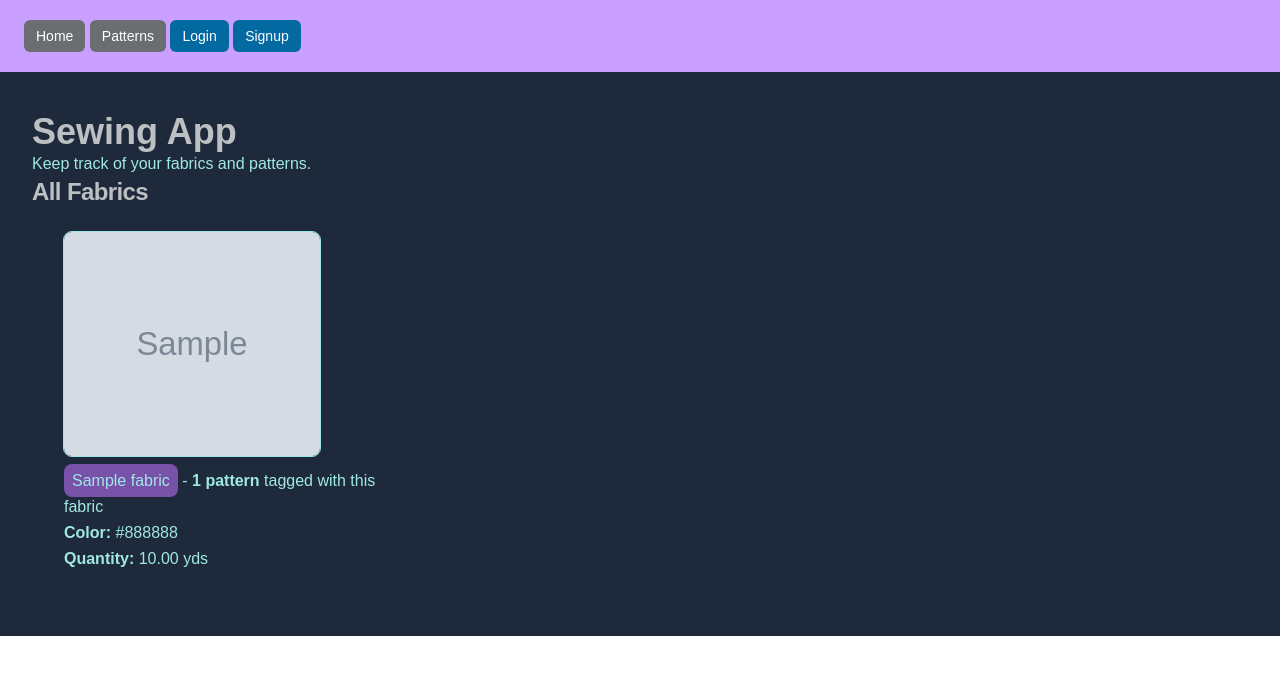
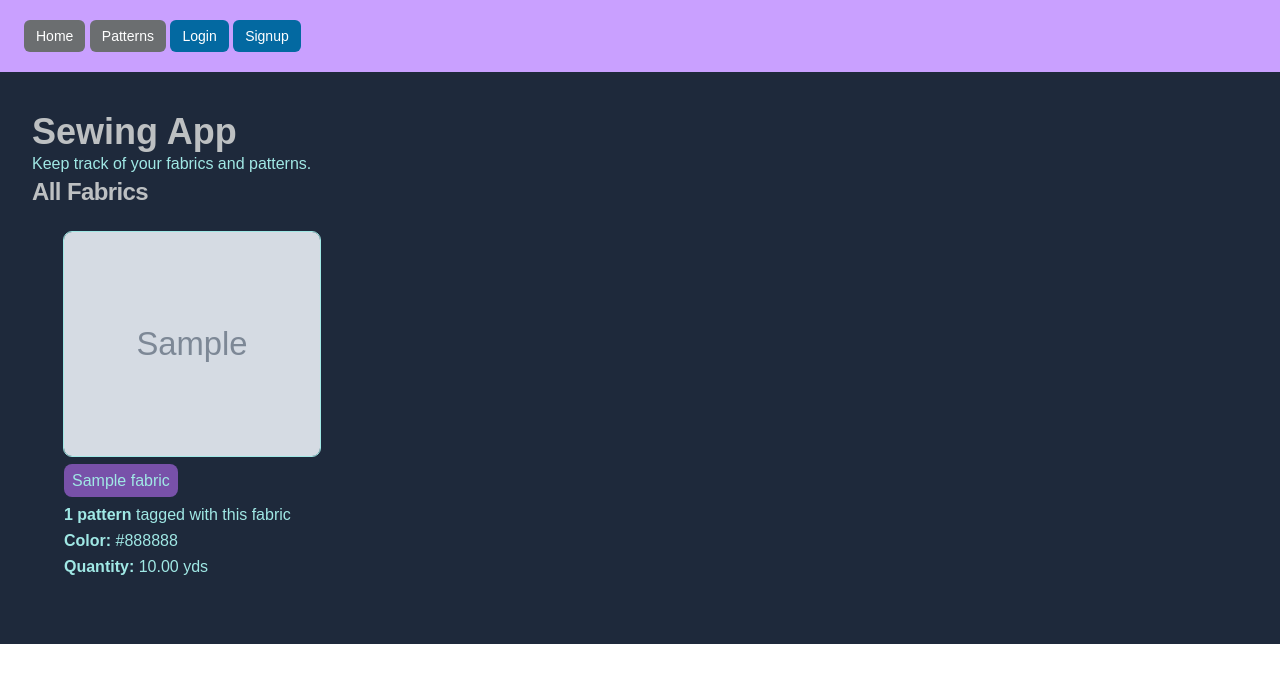
Before and after one commit to kangjoa/sew-serious, a Flask app: page / in a window 1280 px wide. Shown: the top 683 px of the page. Run offline with Flask 2, Linux system fonts and the light colour scheme; tables that the repository leaves empty hold one stand-in row (values such as "Sample post"); grey boxes marked "Sample" are stand-in pictures; style sheets or scripts are compiled from the project's sources.

Commit message:
Update detail styling

```diff
--- a/sewing_app/templates/base.html
+++ b/sewing_app/templates/base.html
@@ -9,7 +9,7 @@
 </head>
 
 <body>
-    <div class="bg-charcoal mx-auto" id="content">
+    <div class="bg-charcoal text-blue mx-auto">
         {% for message in get_flashed_messages() %}
         <p>{{ message }}</p>
         {% endfor %}
@@ -46,8 +46,8 @@
         </div>
         <div>
             {% if current_user.is_authenticated %}
-            <p class="bg-dark-purple text-blue px-6 py-4 mb-1 w-full">You are logged in as {{ current_user.username
-                }}
+            <p class="bg-dark-purple text-blue px-6 py-4 mb-1 w-full">
+                You are logged in as <span class="font-bold">{{ current_user.username }}</span>
             </p>
             {% endif %}
             {% block content %}{% endblock %}
--- a/sewing_app/templates/home.html
+++ b/sewing_app/templates/home.html
@@ -21,14 +21,15 @@
                         </a>
                     </div>
                     <div>
-                        <a href="/fabric/{{ fabric.id }}" class="bg-dark-purple p-2 mt-2 mb-2 rounded-lg">{{ fabric.name
-                            }}</a> -
+                        <a href="/fabric/{{ fabric.id }}" class="bg-dark-purple p-2 mt-2 mb-3 rounded-lg">{{ fabric.name
+                            }}</a>
                         {% if fabric.patterns|length == 0 %}
-                        <strong>0 patterns</strong> - not tagged yet!
+                        <p class="mt-2"><strong>0 patterns</strong> - not tagged yet!</p>
                         {% elif fabric.patterns|length == 1 %}
-                        <strong>1 pattern</strong> tagged with this fabric
+                        <p class="mt-2"><strong>1 pattern</strong> tagged with this fabric</p>
                         {% else %}
-                        <strong>{{ fabric.patterns|length }} patterns</strong> tagged with this fabric
+                        <p class="mt-2"><strong>{{ fabric.patterns|length }} patterns</strong> tagged with this fabric
+                        </p>
                         {% endif %}
                         <p><strong>Color:</strong> {{ fabric.color }}</p>
                         <p><strong>Quantity:</strong> {{ fabric.quantity }} yds</p>
```
